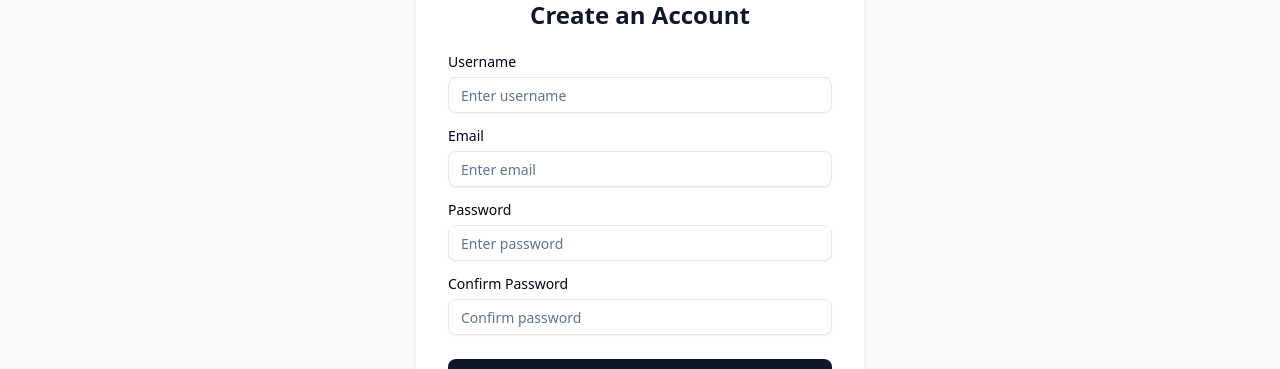
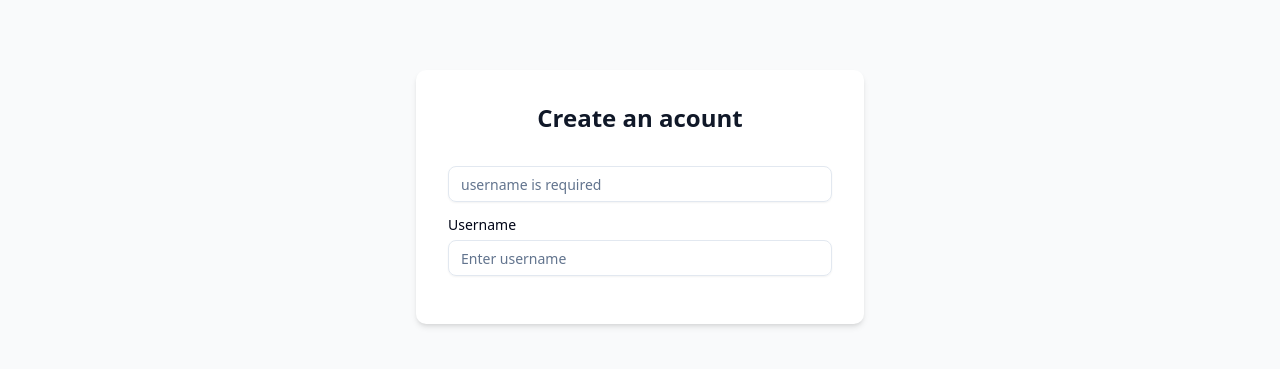
Before and after one commit to kauser-hossain/benz-automobile, a React (Vite) app: page /register in a window 1280 px wide. Shown: the part 256-625 px from the top of the page. Built offline with nearby package versions, Linux system fonts and the light colour scheme; no server answers.

Commit message:
communicate api with normat fetch api using

```diff
--- a/src/pages/register/Ragister2.jsx
+++ b/src/pages/register/Ragister2.jsx
@@ -1,31 +1,101 @@
-import { Form, FormControl, FormField, FormItem, FormLabel } from "@/components/ui/form";
+import {
+  Form,
+  FormControl,
+  FormField,
+  FormItem,
+  FormLabel,
+  FormMessage,
+} from "@/components/ui/form";
 import { Input } from "@/components/ui/input";
+import React from "react";
 import { useForm } from "react-hook-form";
 
+const Ragister2 = () => {
+  const form = useForm({
+    mode: "onChange",
+    defaultValues: {
+      name: "",
+      email: "",
+      password: "",
+      confirmPassword: "",
+    },
+  });
 
-const Ragister2 = () => {
-    const form=useForm()
-    return (
+const onSubmit=(data)=>{
+  if(data.password!==data.confirmPassword){
+    form.setError("confirmPassword",{
+      type:"manual",
+      message:"password do not match"
+    })
+    return
+  }
+  const userinfo={
+    name:data.username,
+    email:data.email,
+    password:data.password
+  }
+  fetch("http://localhost:5000/api/createuserRouter",{
+    method:"POST",
+    headers:{"Content-Type": "application/json"},
+    body:JSON.stringify(userinfo)
+  })
+  .then(res=>res.json())
+  .then(result=>{
+    if(result.success){
+      alert("Registation successful");
+      form.reset()
+    }else(
+      result.message||"something went wrong"
+    )
+  })
+  .catch(error=>{
+    console.error(error);
+    alert("server errror")
+  })
+}
+  return (
+    <div className="min-h-screen flex justify-center items-center bg-gray-50 dark:bg-gray-900  ">
+      <div className="max-w-md w-full bg-white dark:bg-gray-800 p-8 rounded-lg shadow-md ">
+        <h2 className="text-2xl font-semibold text-gray-900 dark:text-white mb-6 text-center">
+          Create an acount
+        </h2>
         <Form {...form}>
+          <form onSubmit={form.handleSubmit(onSubmit)} noValidate>
             <FormField
-            controll={form.control}
-            name="username"
-            render={
-                ({field})=>{
-
-                 <FormItem>
-                    <FormLabel>lab</FormLabel>
+              control={form.control}
+              name="username"
+              rules={{ required: "Username is required" }}
+              render={({ field }) => {
+                return (
+                  <FormItem className="mb-4">
+                    <FormLabel></FormLabel>
                     <FormControl>
-                        <Input placeholder="enter your name" {...field}/>
+                      <Input placeholder="username is required" {...field} />
                     </FormControl>
-                 </FormItem>
-
-                }
-            }
-
+                    <FormMessage />
+                  </FormItem>
+                );
+              }}
             />
+            <FormField
+              control={form.control}
+              name="username"
+              rules={{ required: "Username is required" }}
+              render={({ field }) => (
+                <FormItem className="mb-4">
+                  <FormLabel>Username</FormLabel>
+                  <FormControl>
+                    <Input placeholder="Enter username" {...field} />
+                  </FormControl>
+                  <FormMessage />
+                </FormItem>
+              )}
+            />
+          </form>
         </Form>
-    );
+      </div>
+    </div>
+  );
 };
 
 export default Ragister2;
--- a/src/pages/register/Register.jsx
+++ b/src/pages/register/Register.jsx
@@ -10,7 +10,7 @@ import {
 import { Input } from "@/components/ui/input";
 import { Button } from "@/components/ui/button";
 import { useForm } from "react-hook-form";
-// import { email } from "zod";
+
 
 const Register = () => {
   const form = useForm({
@@ -22,7 +22,6 @@ const Register = () => {
       confirmPassword: "",
     },
   });
-  console.log(form);
 
   const onSubmit = (data) => {
     if (data.password !== data.confirmPassword) {
--- a/src/router/routes.jsx
+++ b/src/router/routes.jsx
@@ -3,7 +3,8 @@ import About from "@/pages/About/About";
 import Contact from "@/pages/contact/Contact";
 import Home from "@/pages/Home/Home";
 import Login from "@/pages/login/Login";
-import Register from "@/pages/register/Register";
+import Ragister2 from "@/pages/register/Ragister2";
+// import Register from "@/pages/register/Register";
 import Service from "@/pages/service/Service";
 import React from "react";
 import { createBrowserRouter } from "react-router";
@@ -31,7 +32,8 @@ const routes = createBrowserRouter([
       },
       {
         path: "register",
-        element: <Register />,
+        element:<Ragister2/>
+
       },
       {
         path: "login",
```
